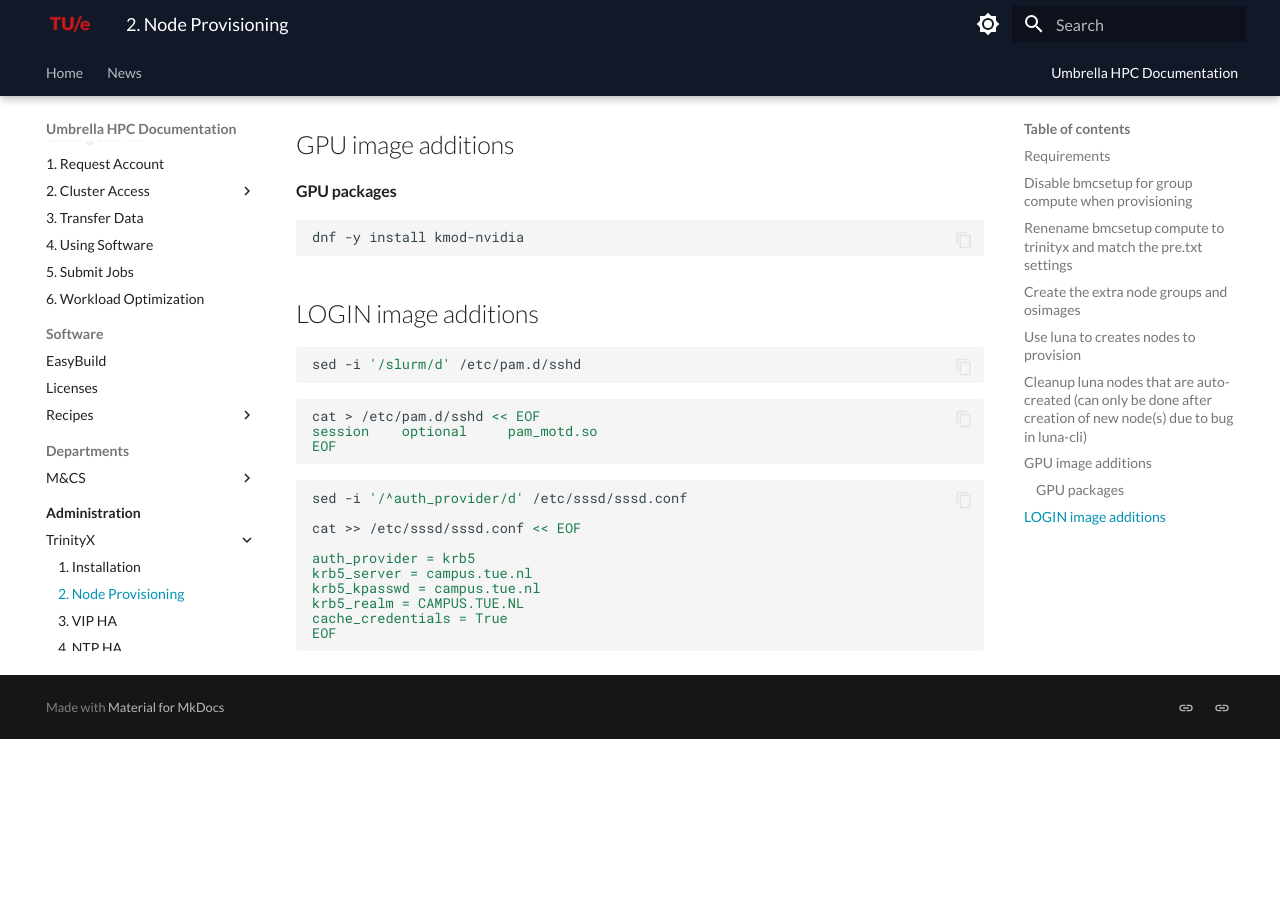
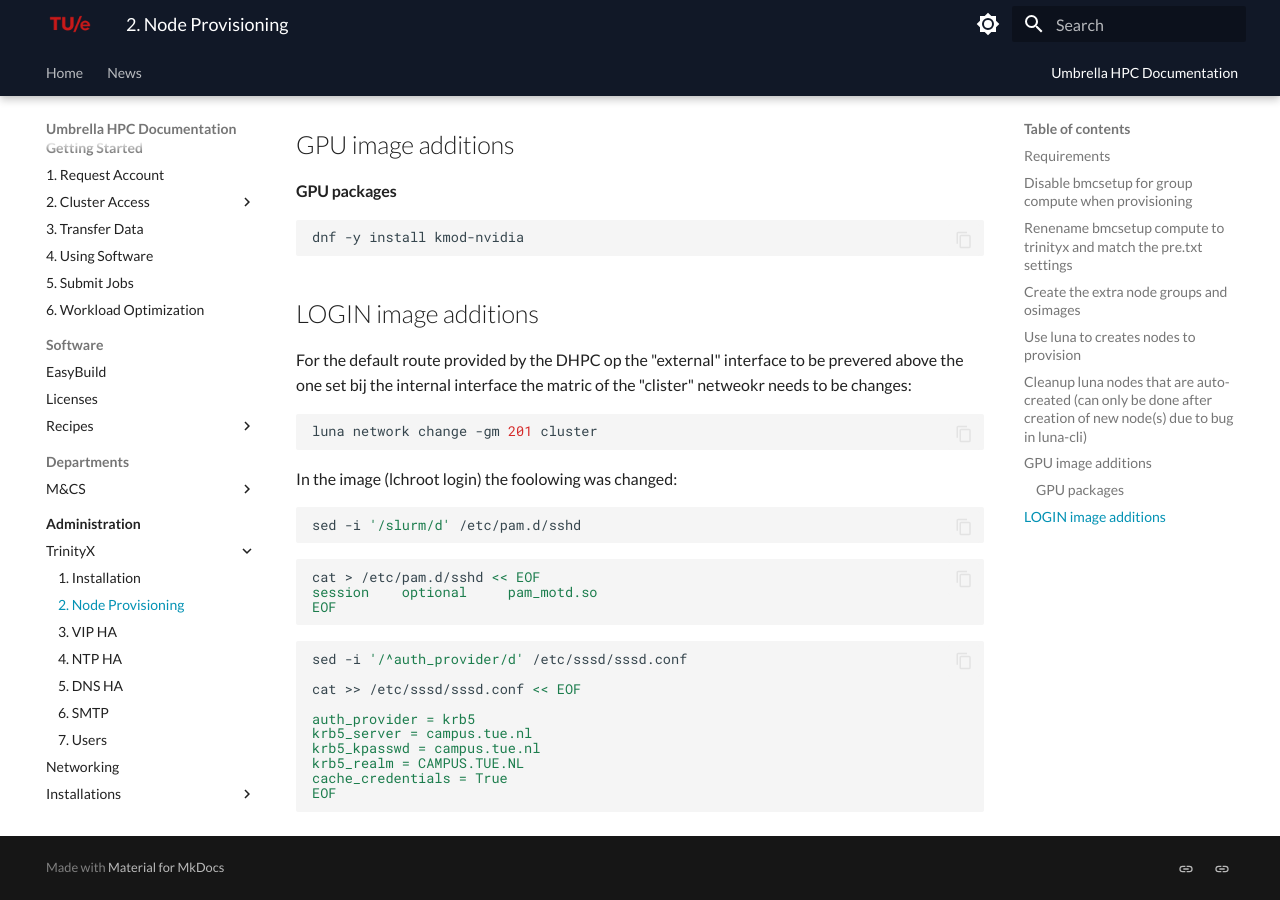
Before and after one commit to gferhpc/supercomputing.tue.nl, an MkDocs documentation site: the page built from pages/documentation/administration/trinityx/provisioning.md, in a window 1280 px wide and 900 px high, scrolled down 1431 px. Built offline with MkDocs 1.6.1 and Material for MkDocs 9.7.7, drawn with Linux system fonts in a browser that asks for light colours; before the commit the page ends 2170 px from its top, so only the background shows below that.

Commit message:
Update provisioning.md

````diff
--- a/pages/documentation/administration/trinityx/provisioning.md
+++ b/pages/documentation/administration/trinityx/provisioning.md
@@ -66,6 +66,12 @@
 ```
 
 ## LOGIN image additions
+
+For the default route provided by the DHPC op the "external" interface to be prevered above the one set bij the internal interface the matric of the "clister" netweokr needs to be changes:
+```shell
+luna network change -gm 201 cluster
+```
+In the image (lchroot login) the foolowing was changed:
 ```shell
 sed -i '/slurm/d' /etc/pam.d/sshd
 ```
````
